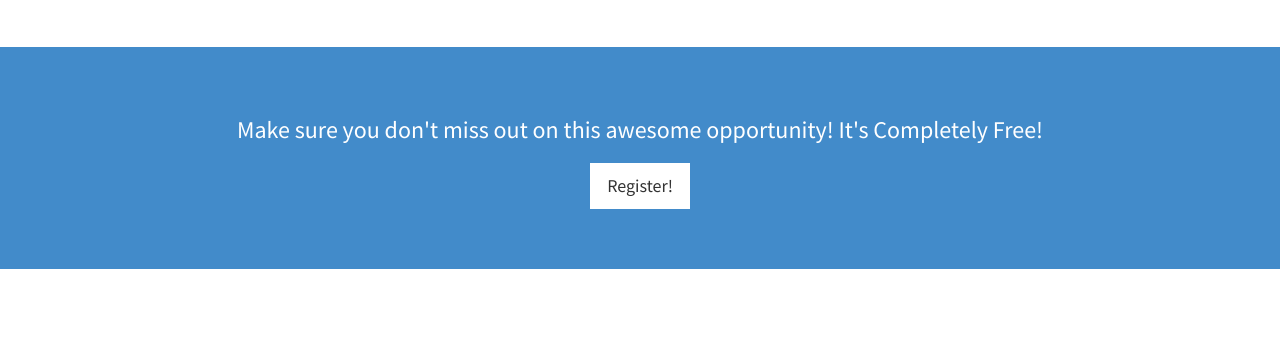
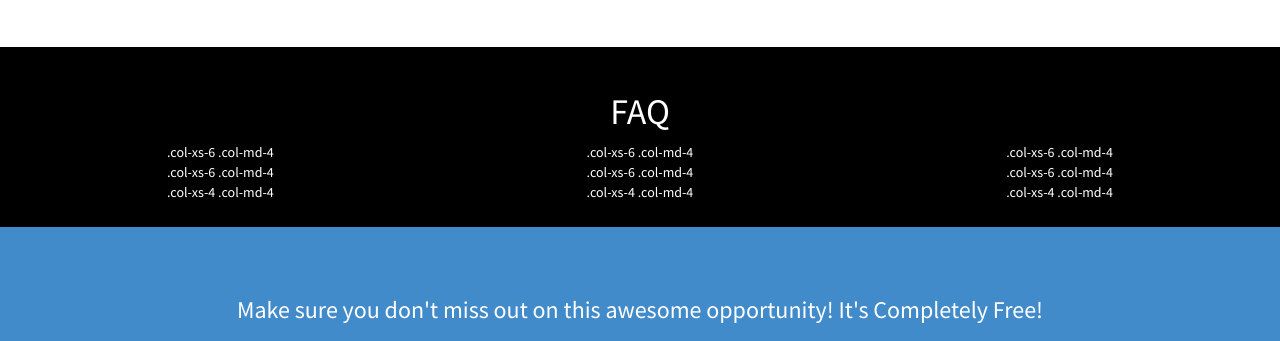
Before and after one commit to kvedula/TinoLHD, a plain HTML site: page index.html in a window 1280 px wide. Shown: the part 3514-3855 px from the top of the page. Drawn offline with Linux system fonts and the light colour scheme.

Commit message:
Added FAQ

```diff
--- a/css/stylish-portfolio.css
+++ b/css/stylish-portfolio.css
@@ -232,6 +232,20 @@ hr.small {
     }
 }
 
+#faq {
+    width: 100%;
+    background-color: black;
+    color: white;
+    text-align: center;
+    padding: 2%;
+}
+
+.faqBloc:hover {
+    background-color: white;
+    color: black;
+    height: 20%;
+}
+
 /* Footer */
 
 footer {
--- a/index.html
+++ b/index.html
@@ -233,6 +233,28 @@
         <!-- /.container -->
     </section>
 
+    <!-- FAQ Goes Here -->
+
+    <div id="faq">
+        <h1> FAQ </h1>
+        <div class="row">
+          <div class="faqBloc col-xs-6 col-md-4">.col-xs-6 .col-md-4</div>
+          <div class="faqBloc col-xs-6 col-md-4">.col-xs-6 .col-md-4</div>
+          <div class="faqBloc ol-xs-6 col-md-4">.col-xs-6 .col-md-4</div>
+        </div>
+        <div class="row">
+          <div class="faqBloc col-xs-6 col-md-4">.col-xs-6 .col-md-4</div>
+          <div class="faqBloc col-xs-6 col-md-4">.col-xs-6 .col-md-4</div>
+          <div class="faqBloc ol-xs-6 col-md-4">.col-xs-6 .col-md-4</div>
+        </div>
+        <div class="row">
+          <div class="faqBloc col-xs-6 col-md-4">.col-xs-4 .col-md-4</div>
+          <div class="faqBloc col-xs-6 col-md-4">.col-xs-4 .col-md-4</div>
+          <div class="faqBloc ol-xs-6 col-md-4">.col-xs-4 .col-md-4</div>
+        </div>
+    </div>
+
+
     <!-- Call to Action -->
     <aside id="register" class="call-to-action bg-primary">
         <div class="container">
@@ -244,9 +266,6 @@
             </div>
         </div>
     </aside>
-
-
-
 
 
     <!-- Footer -->
```
